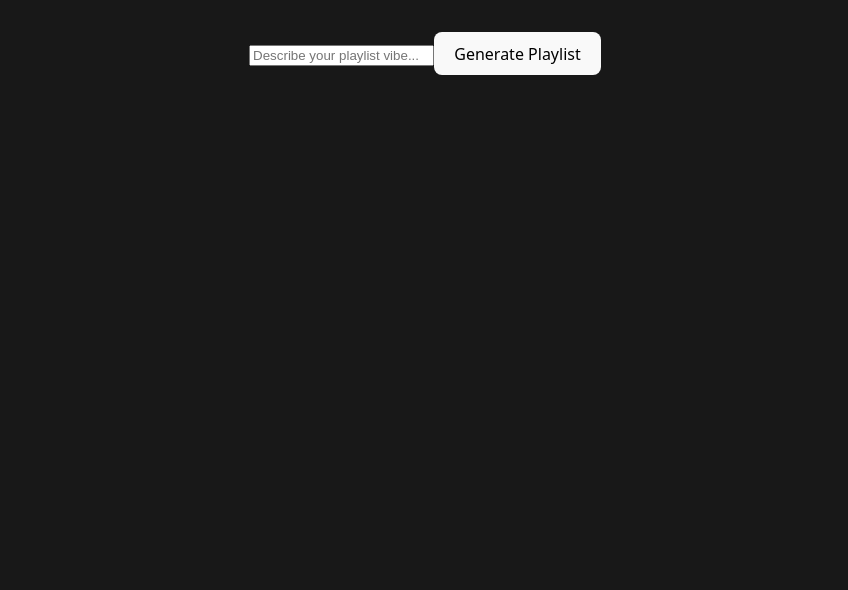
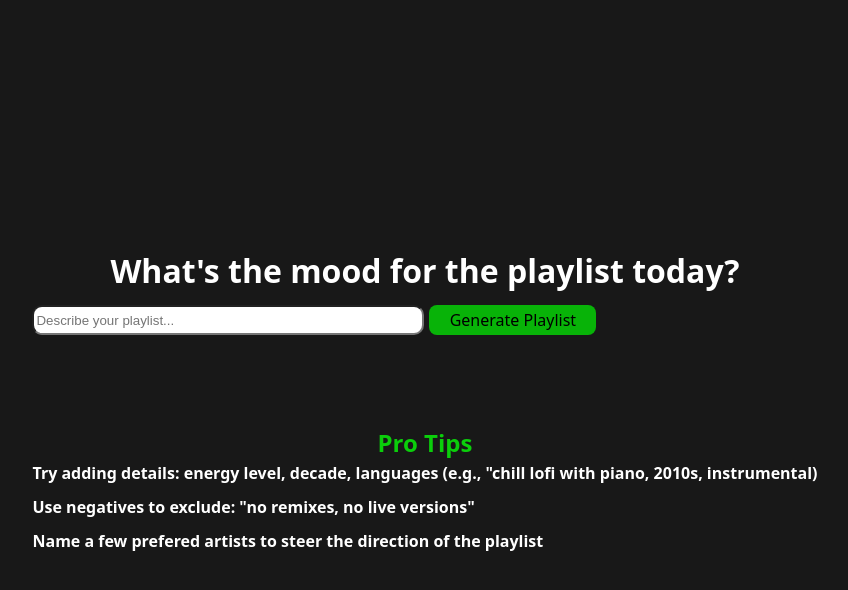
Before and after one commit to ethanncao/Spotify-Playlist-Creator, a React (Vite) app in the folder client/: page /prompt in a window 1280 px wide. Shown: the top 590 px of the page, without its empty margins (215-1063 px from the left). Built offline with nearby package versions, Linux system fonts and the light colour scheme.

Commit message:
General design of PromptInput completed

```diff
--- a/client/src/Playlist.jsx
+++ b/client/src/Playlist.jsx
@@ -35,13 +35,13 @@ function Playlist() {
   return (
     <div>
       <h2>Your Top Tracks</h2>
-      <ul>
+      <ol>
         {tracks.map((track) => (
           <li key={track.id}>
             {track.name} by {track.artists.map((a) => a.name).join(", ")}
           </li>
         ))}
-      </ul>
+      </ol>
     </div>
   );
 }
--- a/client/src/PromptInput.jsx
+++ b/client/src/PromptInput.jsx
@@ -1,4 +1,5 @@
 import { useState } from "react";
+import "./styles/PromptInput.css";
 
 function PromptInput({ onTagsGenerated }) {
   const [prompt, setPrompt] = useState(""); // stores the text that the user inputs
@@ -28,16 +29,36 @@ function PromptInput({ onTagsGenerated }) {
   };
 
   return (
+    <div className="page">
+      <div className="prompt">
+        <div className="header">What's the mood for the playlist today?</div>
+
         <form onSubmit={handleSubmit}>
           <input
             value={prompt}
             onChange={(e) => setPrompt(e.target.value)}
-        placeholder="Describe your playlist vibe..."
+            placeholder="Describe your playlist..."
           />
           <button type="submit" disabled={loading}>
             {loading ? "Generating..." : "Generate Playlist"}
           </button>
         </form>
+      </div>
+
+      <div className="tips">
+        <div>Pro Tips</div>
+        <ul>
+          <li>
+            Try adding details: energy level, decade, languages (e.g., "chill
+            lofi with piano, 2010s, instrumental)
+          </li>
+          <li>Use negatives to exclude: "no remixes, no live versions"</li>
+          <li>
+            Name a few prefered artists to steer the direction of the playlist
+          </li>
+        </ul>
+      </div>
+    </div>
   );
 }
 
--- /dev/null
+++ b/client/src/styles/PromptInput.css
@@ -0,0 +1,59 @@
+button {
+  background-color: rgb(8, 179, 8);
+  height: 3.7vh;
+  display: flex;
+  justify-content: center;
+  align-items: center;
+}
+
+.page {
+  display: flex;
+  flex-direction: column;
+  gap: 10px;
+}
+
+body {
+  background-color: #181818;
+  color: #ffffff;
+  padding: 0px;
+  margin: 0px;
+  display: flex;
+  flex-direction: column;
+  justify-content: center;
+}
+
+.header {
+  font-size: 2rem;
+  font-weight: bolder;
+}
+
+input {
+  width: 30vw;
+  height: 3vh;
+  border-radius: 10px;
+}
+
+form {
+  display: flex;
+  align-items: center;
+  gap: 5px;
+}
+
+li {
+  color: white;
+  font-size: 1rem;
+  font-weight: bold;
+}
+
+.tips {
+  font-size: 1.5rem;
+  color: rgb(11, 206, 11);
+  font-weight: bolder;
+}
+
+.prompt {
+  display: flex;
+  flex-direction: column;
+  gap: 10px;
+  margin-bottom: 5rem;
+}
```
Lines whose indentation alone changed are shown as unchanged.
